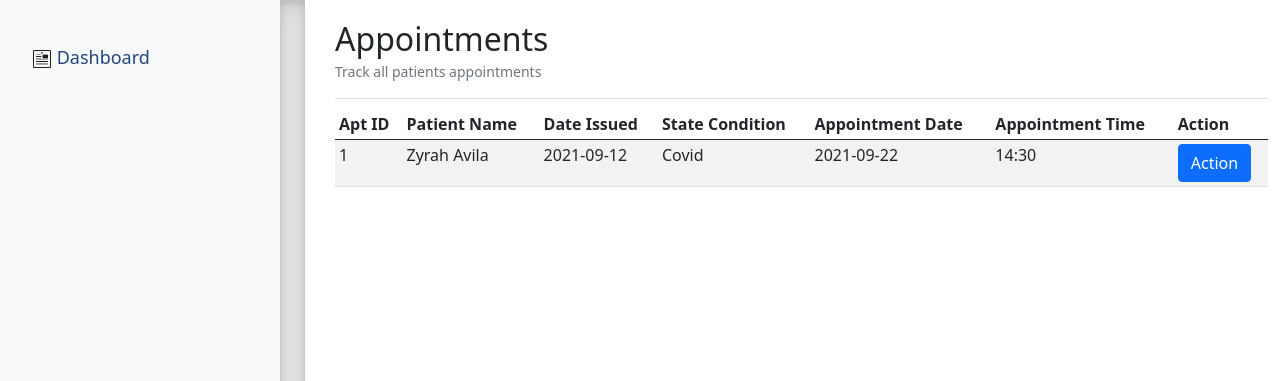
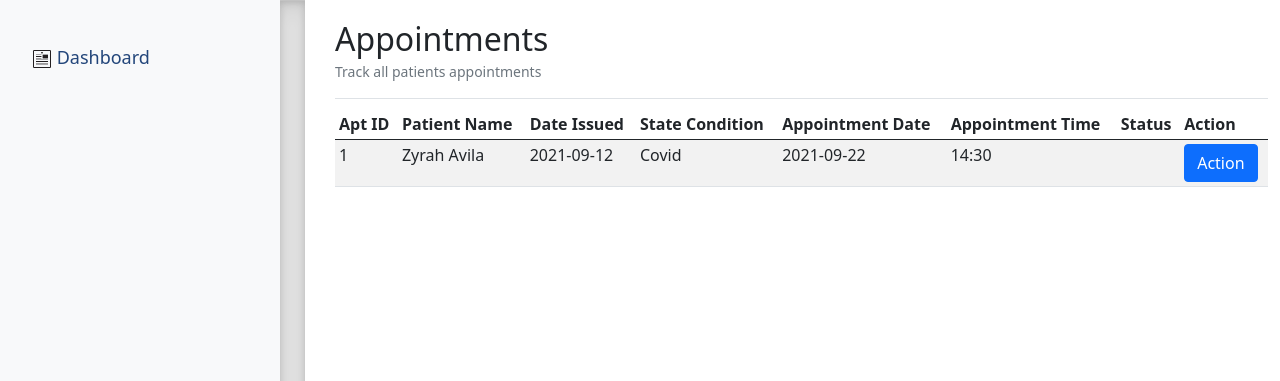
Before and after one commit to stephanieeurice/BrgyHealthCenter-Sys, a PHP site: page /doctor_dashboard.php in a window 1280 px wide. Shown: the part 94-475 px from the top of the page. Run offline with PHP 8.4, Linux system fonts and the light colour scheme; a user stored in the database is signed in; data comes from the database, SQL or seed files in the repository; some libraries are stand-ins or nearby versions.

Commit message:
Update doctor_dashboard.php
Added action status column

```diff
--- a/doctor_dashboard.php
+++ b/doctor_dashboard.php
@@ -3,7 +3,7 @@
   include 'includes/db.inc.php';
 
   //Select specific datas for viewing of table, inner join for fetching data from foreign key
-  $results = mysqli_query($conn, "SELECT apt.id, pt.name, apt.date_submitted, apt.state_condition, apt.apt_date, apt.apt_time FROM appointment apt INNER JOIN patient pt ON apt.patient_id = pt.id");
+  $results = mysqli_query($conn, "SELECT apt.id, pt.name, apt.date_submitted, apt.state_condition, apt.apt_date, apt.apt_time, apt.apt_action FROM appointment apt INNER JOIN patient pt ON apt.patient_id = pt.id");
 ?>
 
 <html lang="en">
@@ -63,6 +63,7 @@
                   <th scope="col">State Condition</th>
                   <th scope="col">Appointment Date</th>
                   <th scope="col">Appointment Time</th>
+                  <th scope="col">Status</th>
                   <th scope="col">Action</th>
                 </tr>
               </thead>
@@ -75,6 +76,7 @@
                       <td><?php echo $row['state_condition']; ?></td>
                       <td><?php echo $row['apt_date']; ?></td>
                       <td><?php echo $row['apt_time']; ?></td>
+                      <td><?php if ($row['apt_action']) echo $row['apt_action'] ?></td>
                       <td>
                         <div class="btn btn-primary" id="actionButton" uid="<?php echo $row['id'] ?>">Action</div>
                       </td>
```
